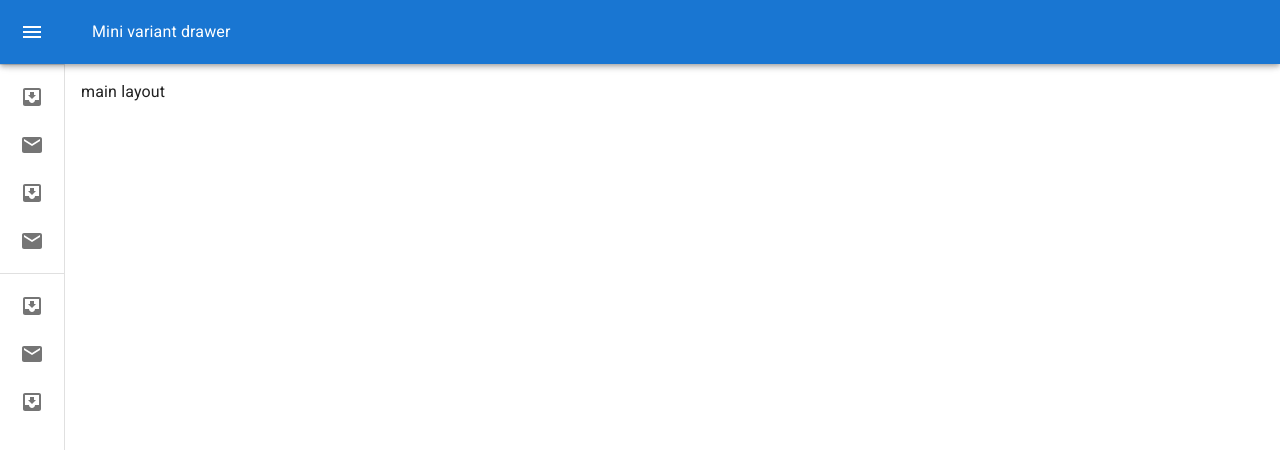
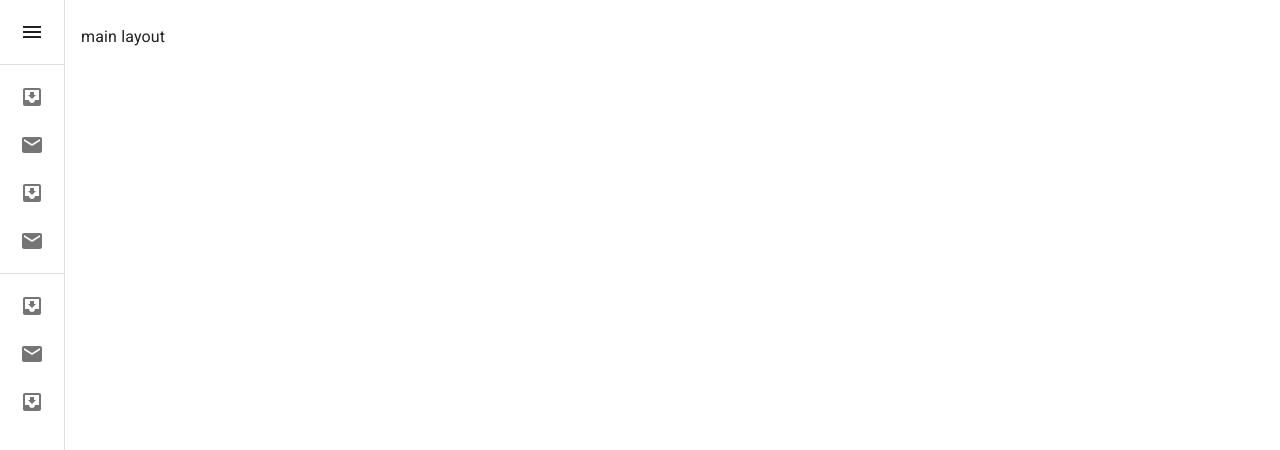
Before and after one commit to Arturk89/client-management-app, a React (Vite) app: page / in a window 1280 px wide. Shown: the top 450 px of the page. Built offline with nearby package versions, Linux system fonts and the light colour scheme.

Commit message:
customize sidebar

```diff
--- a/src/App.css
+++ b/src/App.css
@@ -10,5 +10,5 @@
 
 .main-container-page {
   flex: 1;
-  padding: 80px 16px 25px 16px;
+  padding: 25px 16px 25px 16px;
 }
--- a/src/features/sidebar/sidebar.tsx
+++ b/src/features/sidebar/sidebar.tsx
@@ -1,16 +1,12 @@
 import React from "react";
 import { styled, useTheme, Theme, CSSObject } from "@mui/material/styles";
 import MuiDrawer from "@mui/material/Drawer";
-import MuiAppBar, { AppBarProps as MuiAppBarProps } from "@mui/material/AppBar";
-import Toolbar from "@mui/material/Toolbar";
 import List from "@mui/material/List";
 import CssBaseline from "@mui/material/CssBaseline";
-import Typography from "@mui/material/Typography";
 import Divider from "@mui/material/Divider";
 import IconButton from "@mui/material/IconButton";
 import MenuIcon from "@mui/icons-material/Menu";
 import ChevronLeftIcon from "@mui/icons-material/ChevronLeft";
-import ChevronRightIcon from "@mui/icons-material/ChevronRight";
 import ListItem from "@mui/material/ListItem";
 import ListItemButton from "@mui/material/ListItemButton";
 import ListItemIcon from "@mui/material/ListItemIcon";
@@ -44,37 +40,9 @@ const closedMixin = (theme: Theme): CSSObject => ({
 const DrawerHeader = styled("div")(({ theme }) => ({
   display: "flex",
   alignItems: "center",
-  justifyContent: "flex-end",
   padding: theme.spacing(0, 1),
   // necessary for content to be below app bar
   ...theme.mixins.toolbar,
-}));
-
-interface AppBarProps extends MuiAppBarProps {
-  open?: boolean;
-}
-
-const AppBar = styled(MuiAppBar, {
-  shouldForwardProp: (prop) => prop !== "open",
-})<AppBarProps>(({ theme }) => ({
-  zIndex: theme.zIndex.drawer + 1,
-  transition: theme.transitions.create(["width", "margin"], {
-    easing: theme.transitions.easing.sharp,
-    duration: theme.transitions.duration.leavingScreen,
-  }),
-  variants: [
-    {
-      props: ({ open }) => open,
-      style: {
-        marginLeft: drawerWidth,
-        width: `calc(100% - ${drawerWidth}px)`,
-        transition: theme.transitions.create(["width", "margin"], {
-          easing: theme.transitions.easing.sharp,
-          duration: theme.transitions.duration.enteringScreen,
-        }),
-      },
-    },
-  ],
 }));
 
 const Drawer = styled(MuiDrawer, {
@@ -102,9 +70,7 @@ const Drawer = styled(MuiDrawer, {
   ],
 }));
 
-//https://mui.com/material-ui/react-list/
 const Sidebar = () => {
-  const theme = useTheme();
   const [open, setOpen] = React.useState(false);
 
   const handleDrawerOpen = () => {
@@ -118,34 +84,21 @@ const Sidebar = () => {
   return (
     <>
       <CssBaseline />
-      <AppBar position="fixed" open={open}>
-        <Toolbar>
+      <Drawer variant="permanent" open={open}>
+        <DrawerHeader sx={{ justifyContent: `${open ? 'flex-end' : 'center'}` }}>
+          {open ? (
+              <IconButton onClick={handleDrawerClose}>
+                  <ChevronLeftIcon />
+              </IconButton>
+          ) : (
               <IconButton
                   color="inherit"
                   aria-label="open drawer"
                   onClick={handleDrawerOpen}
-            edge="start"
-            sx={[
-              {
-                marginRight: 5,
-              },
-              open && { display: "none" },
-            ]}
               >
                  <MenuIcon />
               </IconButton>
-          <Typography noWrap>Mini variant drawer</Typography>
-        </Toolbar>
-      </AppBar>
-      <Drawer variant="permanent" open={open}>
-        <DrawerHeader>
-          <IconButton onClick={handleDrawerClose}>
-            {theme.direction === "rtl" ? (
-              <ChevronRightIcon />
-            ) : (
-              <ChevronLeftIcon />
           )}
-          </IconButton>
         </DrawerHeader>
         <Divider />
         <List>
```
Lines whose indentation alone changed are shown as unchanged.
